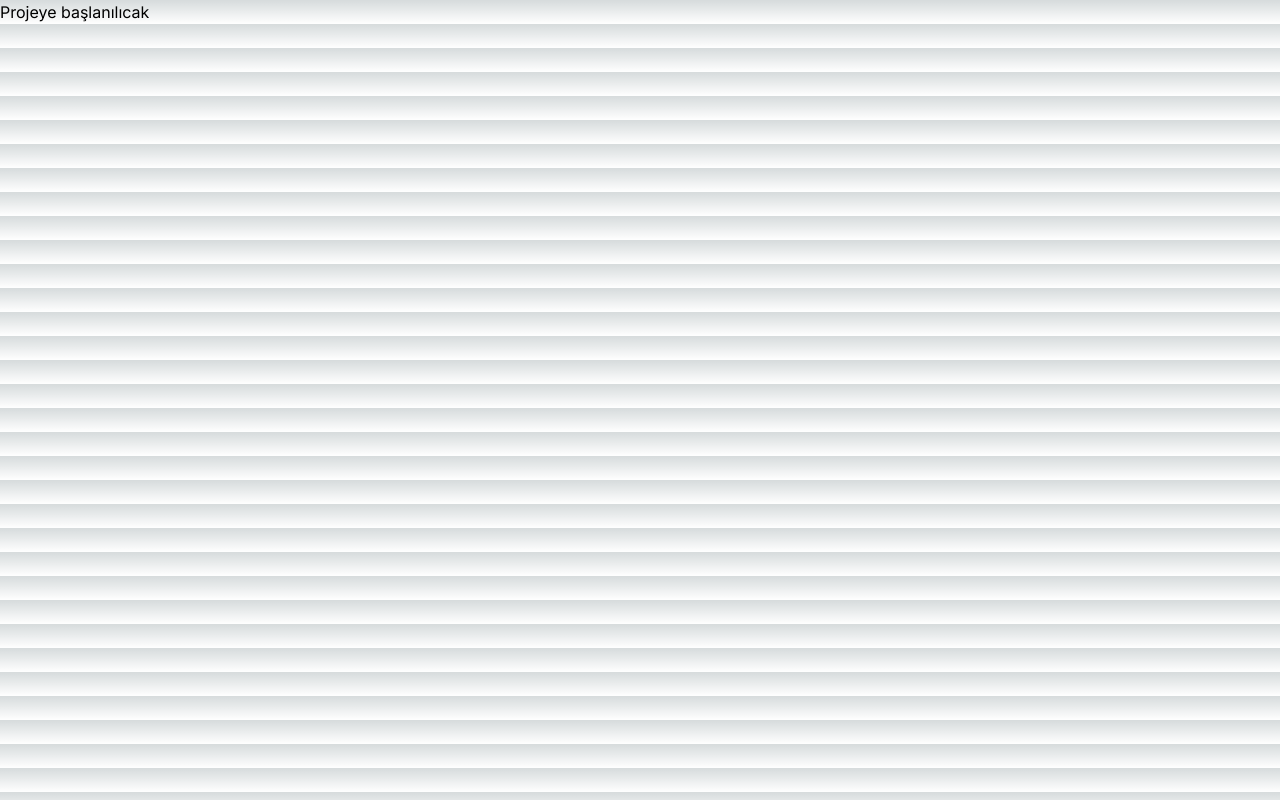
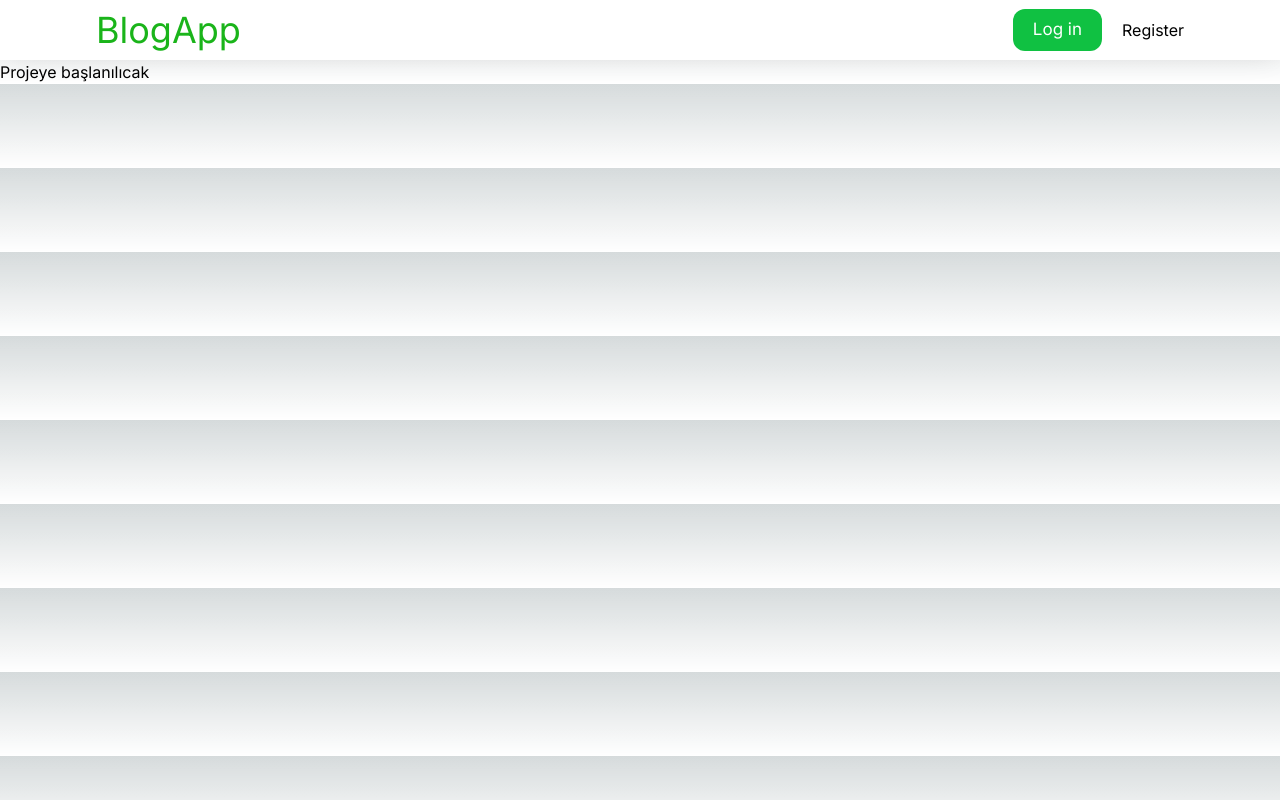
Before and after one commit to NoBrainer24/Tracking_system, a Next.js app: page / in a window 1280 px wide. Built offline with nearby package versions, Linux system fonts and the light colour scheme.

Commit message:
navbar started

```diff
--- a/package.json
+++ b/package.json
@@ -16,6 +16,7 @@
     "postcss": "8.4.24",
     "react": "18.2.0",
     "react-dom": "18.2.0",
+    "react-icons": "^4.9.0",
     "tailwindcss": "3.3.2"
   }
 }
--- a/src/app/layout.js
+++ b/src/app/layout.js
@@ -1,17 +1,21 @@
-import './globals.css'
-import { Inter } from 'next/font/google'
+import "./globals.css";
+import { Inter } from "next/font/google";
+import Navbar from "@/components/navbar/Navbar";
 
-const inter = Inter({ subsets: ['latin'] })
+const inter = Inter({ subsets: ["latin"] });
 
 export const metadata = {
-  title: 'Create Next App',
-  description: 'Generated by create next app',
-}
+  title: "Create Next App",
+  description: "Generated by create next app",
+};
 
 export default function RootLayout({ children }) {
   return (
     <html lang="en">
-      <body className={inter.className}>{children}</body>
+      <body className={inter.className}>
+        <Navbar />
+        {children}
+      </body>
     </html>
-  )
+  );
 }
--- /dev/null
+++ b/src/components/navbar/Navbar.jsx
@@ -0,0 +1,24 @@
+"use client";
+import Link from "next/link";
+import React from "react";
+import classes from "./navbar.module.css";
+
+const Navbar = () => {
+  return (
+    <div className={classes.container}>
+      <div className={classes.wrapper}>
+        <h2 className={classes.left}>
+          <Link href="/">BlogApp</Link>
+        </h2>
+        <ul className={classes.right}>
+          <>
+            <button className={classes.login}>Log in</button>
+            <Link href="/register">Register</Link>
+          </>
+        </ul>
+      </div>
+    </div>
+  );
+};
+
+export default Navbar;
--- /dev/null
+++ b/src/components/navbar/navbar.module.css
@@ -0,0 +1,95 @@
+.container {
+  position: sticky;
+  z-index: 999;
+  height: 60px;
+  width: 100%;
+  background-color: white;
+  box-shadow: 2px 5px 27px -8px rgba(0, 0, 0, 0.1);
+  display: flex;
+  justify-content: center;
+  align-items: center;
+  top: 0;
+  left: 0;
+}
+
+.wrapper {
+  width: 85%;
+  margin: 0 auto;
+  display: flex;
+  justify-content: space-between;
+  align-items: center;
+  position: relative;
+}
+
+.left {
+  font-size: 36px;
+  color: rgb(26, 180, 26);
+}
+
+.right {
+  display: flex;
+  align-items: center;
+  gap: 1.25rem;
+}
+
+.right > div > img {
+  object-fit: cover;
+  border-radius: 50%;
+  cursor: pointer;
+}
+
+.logout {
+  cursor: pointer;
+  margin-left: 1rem;
+  padding: 0.4rem 1rem;
+  border: none;
+  color: #fff;
+  border-radius: 8px;
+  font-weight: bold;
+  font-size: 17px;
+  background-color: #10c142;
+}
+
+.create {
+  color: #444;
+  font-size: 18px;
+  font-weight: 300;
+}
+
+.login {
+  outline: none;
+  border: none;
+  padding: 0.5rem 1.25rem;
+  font-size: 17px;
+  background-color: #10c142;
+  color: #fff;
+  border-radius: 12px;
+  cursor: pointer;
+}
+
+.dropdown {
+  position: absolute;
+  background-color: #efefef;
+  padding: 1rem;
+  display: flex;
+  flex-direction: column;
+  align-items: center;
+  gap: 1.25rem;
+  top: 2.5rem;
+  right: -3rem;
+  border-radius: 8px;
+}
+
+.dropdown > :nth-child(2) {
+  margin-top: 1rem;
+}
+
+.dropdown > * {
+  cursor: pointer;
+}
+
+.closeIcon {
+  position: absolute;
+  top: 0.3rem;
+  right: 0.3rem;
+}
```
Also changed, not shown: 1 other file (tests, documents, lock files or other folders).
